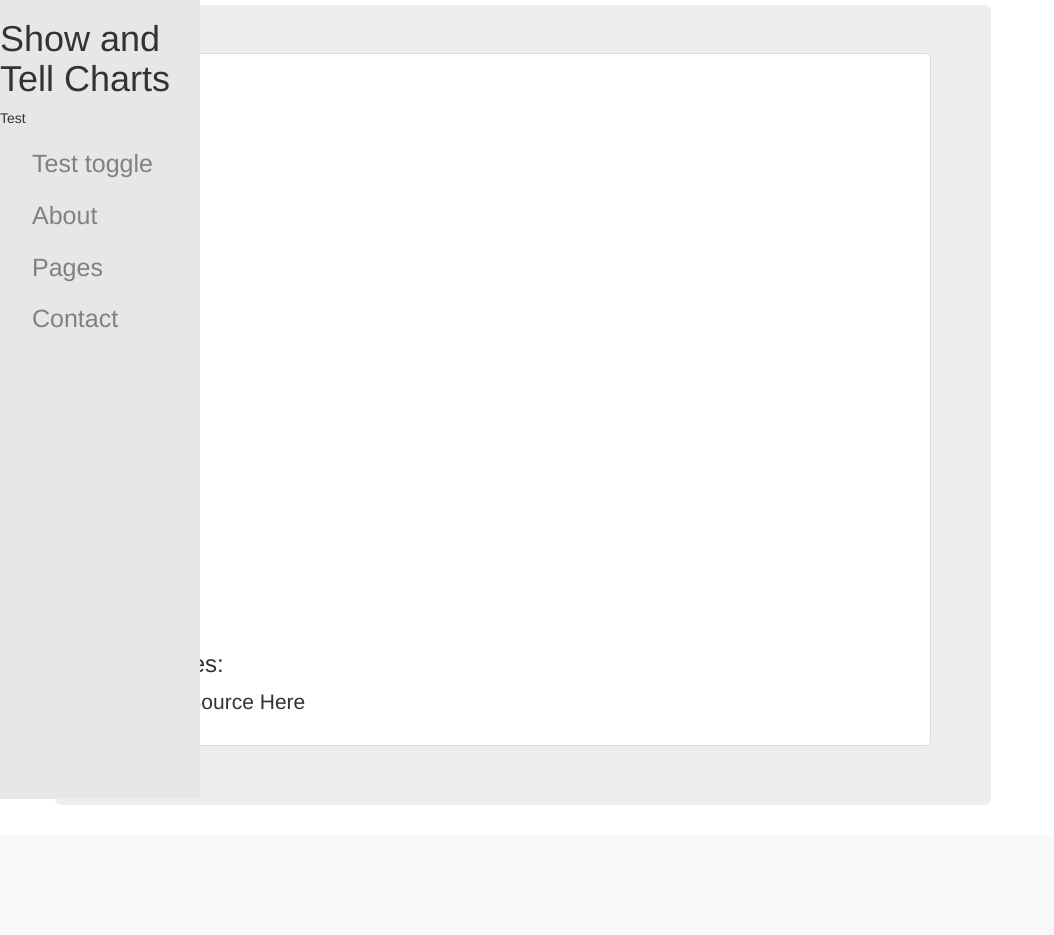
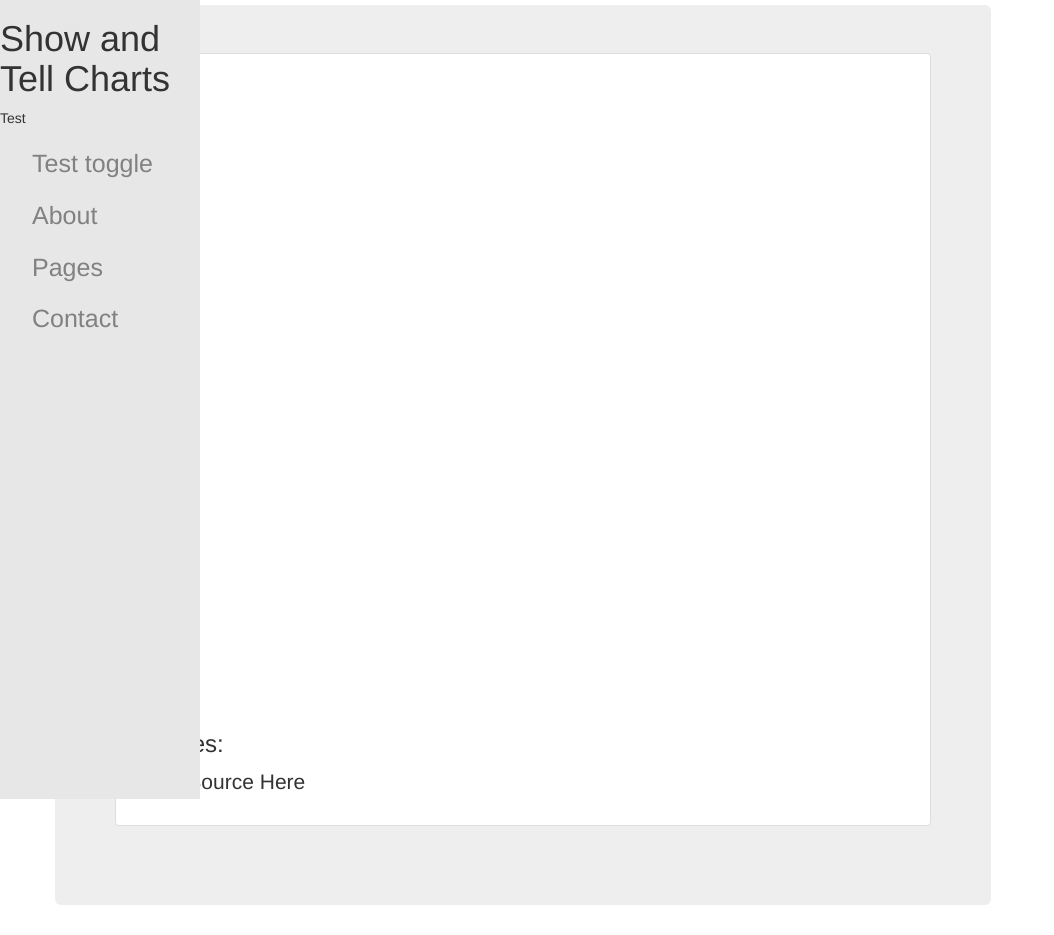
Before and after one commit to leetaylor7/DataBootCamp-Project-3, a Flask app: page /Map in a window 1280 px wide. Shown: the part 51-986 px from the top of the page, without its empty margins (0-1054 px from the left). Before the commit the page ends 850 px from the top, so only its background shows below. Run offline with Flask 2, Linux system fonts and the light colour scheme; some libraries are stand-ins or nearby versions.

Commit message:
fixed some formatting issues

```diff
--- a/static/css/style.css
+++ b/static/css/style.css
@@ -14,7 +14,7 @@
 
 .jumbotron {
   width: 80%;
-  height: 800px
+  height: 900px
 }
 
 .sidenav {
--- a/templates/plotly.html
+++ b/templates/plotly.html
@@ -76,7 +76,7 @@
         <h3 class="text-center" id="chartName">Plotly Comparison</h3>
         <div class="row">
           <div class="jumbotron">
-              <div class="well">
+              <div class="well well-sm">
                   <h5>SELECT Variable Year:</h5>
                   <select id="selYear" onchange="optionChanged(this.value)" placeholder="1997"></select>
                   <h5>SELECT Data Type:</h5>
```
Also changed, not shown: p3.db.
